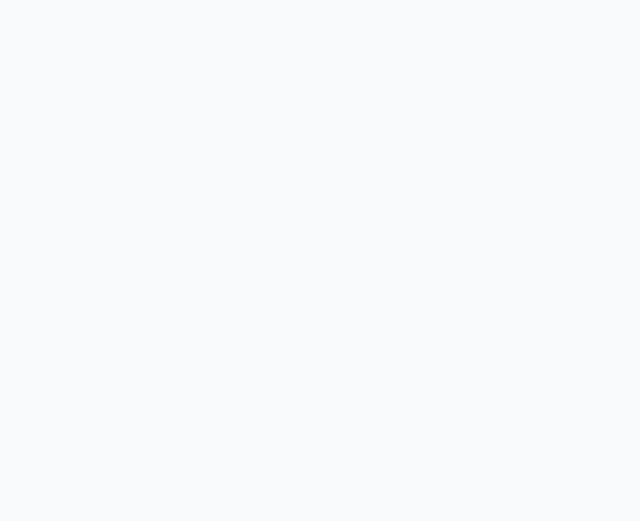
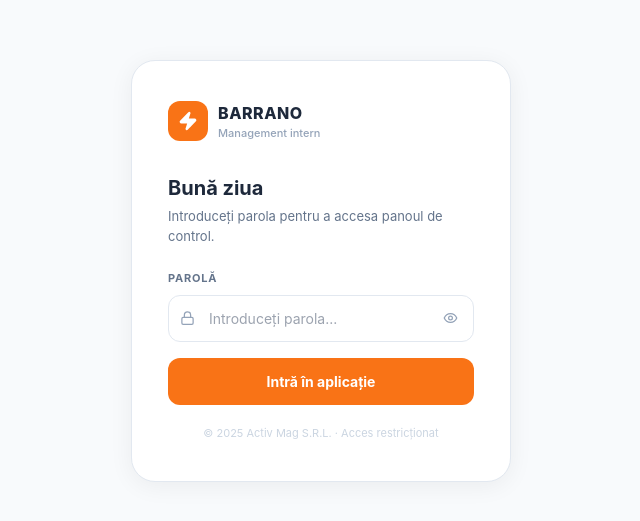
Before and after one commit to toni20-stack/barrano-dashboard, a Next.js app: page / in a window 1280 px wide. Before the commit this address had no page. Shown: the part 129-650 px from the top of the page, without its empty margins (319-959 px from the left). Built offline with nearby package versions, Linux system fonts and the light colour scheme.

Commit message:
adauga login cu parola

```diff
--- a/app/layout.js
+++ b/app/layout.js
@@ -1,5 +1,6 @@
 import { Inter } from 'next/font/google'
 import './globals.css'
+import LoginPage from '../components/LoginPage'
 
 const inter = Inter({ subsets: ['latin'] })
 
@@ -11,7 +12,11 @@ export const metadata = {
 export default function RootLayout({ children }) {
   return (
     <html lang="ro">
-      <body className={inter.className}>{children}</body>
+      <body className={inter.className}>
+        <LoginPage>
+          {children}
+        </LoginPage>
+      </body>
     </html>
   )
 }
--- /dev/null
+++ b/components/LoginPage.js
@@ -0,0 +1,133 @@
+'use client'
+import { useState, useEffect } from 'react'
+import { Zap, Eye, EyeOff, Lock } from 'lucide-react'
+
+export default function LoginPage({ children }) {
+  const [autentificat, setAutentificat] = useState(false)
+  const [parola, setParola] = useState('')
+  const [eroare, setEroare] = useState(false)
+  const [afiseaza, setAfiseaza] = useState(false)
+  const [verificat, setVerificat] = useState(false)
+
+  useEffect(() => {
+    const session = sessionStorage.getItem('barrano_auth')
+    if (session === 'true') setAutentificat(true)
+    setVerificat(true)
+  }, [])
+
+  const handleLogin = () => {
+    if (parola === 'salam123') {
+      sessionStorage.setItem('barrano_auth', 'true')
+      setAutentificat(true)
+      setEroare(false)
+    } else {
+      setEroare(true)
+      setParola('')
+    }
+  }
+
+  const handleKey = (e) => {
+    if (e.key === 'Enter') handleLogin()
+  }
+
+  if (!verificat) return null
+  if (autentificat) return children
+
+  return (
+    <div style={{
+      minHeight: '100vh', background: '#f8fafc',
+      display: 'flex', alignItems: 'center', justifyContent: 'center',
+      fontFamily: '-apple-system, BlinkMacSystemFont, Inter, sans-serif'
+    }}>
+      <div style={{
+        background: '#fff', borderRadius: 24, border: '1.5px solid #e2e8f0',
+        padding: '40px 36px', width: '100%', maxWidth: 380,
+        boxShadow: '0 4px 24px rgba(0,0,0,0.06)'
+      }}>
+        {/* Logo */}
+        <div style={{ display: 'flex', alignItems: 'center', gap: 10, marginBottom: 32 }}>
+          <div style={{
+            width: 40, height: 40, background: '#f97316', borderRadius: 12,
+            display: 'flex', alignItems: 'center', justifyContent: 'center'
+          }}>
+            <Zap size={20} color="#fff" fill="#fff" />
+          </div>
+          <div>
+            <div style={{ fontSize: 16, fontWeight: 800, color: '#1e293b', letterSpacing: '.5px' }}>BARRANO</div>
+            <div style={{ fontSize: 11, color: '#94a3b8', fontWeight: 500 }}>Management intern</div>
+          </div>
+        </div>
+
+        {/* Title */}
+        <div style={{ marginBottom: 24 }}>
+          <div style={{ fontSize: 20, fontWeight: 700, color: '#1e293b', marginBottom: 4 }}>Bună ziua</div>
+          <div style={{ fontSize: 13, color: '#64748b' }}>Introduceți parola pentru a accesa panoul de control.</div>
+        </div>
+
+        {/* Input */}
+        <div style={{ marginBottom: 16 }}>
+          <label style={{
+            display: 'block', fontSize: 11, fontWeight: 700,
+            color: '#64748b', textTransform: 'uppercase', letterSpacing: '.8px', marginBottom: 8
+          }}>Parolă</label>
+          <div style={{ position: 'relative' }}>
+            <div style={{
+              position: 'absolute', left: 12, top: '50%', transform: 'translateY(-50%)'
+            }}>
+              <Lock size={15} color="#94a3b8" />
+            </div>
+            <input
+              type={afiseaza ? 'text' : 'password'}
+              value={parola}
+              onChange={e => { setParola(e.target.value); setEroare(false) }}
+              onKeyDown={handleKey}
+              placeholder="Introduceți parola..."
+              autoFocus
+              style={{
+                width: '100%', padding: '12px 44px 12px 40px',
+                border: `1.5px solid ${eroare ? '#ef4444' : '#e2e8f0'}`,
+                borderRadius: 12, fontSize: 14, outline: 'none',
+                background: eroare ? '#fef2f2' : '#fff',
+                color: '#1e293b', boxSizing: 'border-box',
+                transition: 'border-color .15s'
+              }}
+            />
+            <button
+              onClick={() => setAfiseaza(!afiseaza)}
+              style={{
+                position: 'absolute', right: 12, top: '50%', transform: 'translateY(-50%)',
+                background: 'none', border: 'none', cursor: 'pointer', padding: 4
+              }}
+            >
+              {afiseaza ? <EyeOff size={15} color="#94a3b8" /> : <Eye size={15} color="#94a3b8" />}
+            </button>
+          </div>
+          {eroare && (
+            <div style={{ fontSize: 12, color: '#ef4444', marginTop: 6, fontWeight: 500 }}>
+              Parolă incorectă. Încearcă din nou.
+            </div>
+          )}
+        </div>
+
+        {/* Button */}
+        <button
+          onClick={handleLogin}
+          style={{
+            width: '100%', padding: '13px', background: '#f97316',
+            color: '#fff', border: 'none', borderRadius: 12,
+            fontSize: 14, fontWeight: 700, cursor: 'pointer',
+            transition: 'background .15s'
+          }}
+          onMouseOver={e => e.target.style.background = '#ea580c'}
+          onMouseOut={e => e.target.style.background = '#f97316'}
+        >
+          Intră în aplicație
+        </button>
+
+        <div style={{ textAlign: 'center', marginTop: 20, fontSize: 11, color: '#cbd5e1' }}>
+          © 2025 Activ Mag S.R.L. · Acces restricționat
+        </div>
+      </div>
+    </div>
+  )
+}
```
